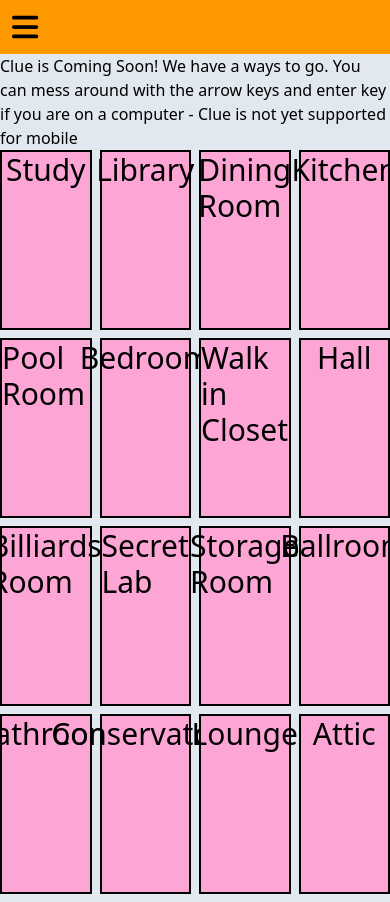
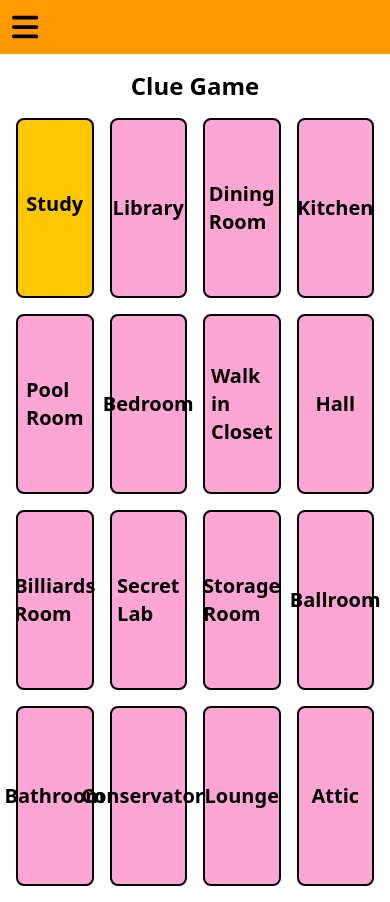
Before and after one commit to JamesDiStef/board-games, a React (Vite) app: page /clue in a window 390 px wide. Built offline with nearby package versions, Linux system fonts and the light colour scheme; no server answers.

Commit message:
enable clue on mobile

```diff
--- a/src/clue/ClueBoard.tsx
+++ b/src/clue/ClueBoard.tsx
@@ -9,6 +9,7 @@ import {
   openResponseModal,
   setUpGame,
 } from "./clueSlice";
+import Report from "./Report";
 
 export const ClueBoard = () => {
   const newApi = import.meta.env.VITE_NEW_API_URL;
@@ -243,21 +244,43 @@ export const ClueBoard = () => {
   };
 
   return (
-    <div>
-      <ClueComingSoon />
-      {isOpenModal && <GuessPanel />}
-      <div className="grid grid-cols-4 gap-2">
-        {board.map((room: any) => (
-          <div
-            key={room.id}
-            className="border-2 border-black bg-pink-300 h-[180px] w-full"
-          >
-            <div className="flex justify-center items-center text-3xl">
-              {room.type}
+    <div className="p-4 bg-white min-h-screen text-black">
+      <div className="text-center text-2xl font-bold mb-4">Clue Game</div>
+      <div className="relative">
+        {isOpenResponseModal && (
+          <div className="fixed inset-0 z-40 flex justify-center items-center bg-black/50">
+            <div className="w-full max-w-3xl flex justify-center items-center">
+              <Report />
             </div>
-            {player.roomId === room.id && <div>{playerName}</div>}
           </div>
-        ))}
+        )}
+        {isOpenModal && (
+          <div className="fixed inset-0 z-30 flex justify-center items-center bg-black/50">
+            <div className="w-full max-w-3xl flex justify-center items-center">
+              <GuessPanel />
+            </div>
+          </div>
+        )}
+        <div className="relative z-10">
+          <div className="grid grid-cols-4 gap-4">
+            {board.map((room: any) => (
+              <div
+                key={room.id}
+                className={`border-2 rounded-lg p-4 h-[180px] flex flex-col justify-center items-center cursor-pointer transition-transform transform hover:scale-105 ${
+                  player.roomId === room.id
+                    ? "bg-yellow-400 text-black"
+                    : "bg-pink-300"
+                }`}
+                onClick={() => dispatch(setPlayer(room.id))}
+              >
+                <div className="text-xl font-semibold">{room.type}</div>
+                {player.roomId === room.id && (
+                  <div className="mt-2">{playerName}</div>
+                )}
+              </div>
+            ))}
+          </div>
+        </div>
       </div>
     </div>
   );
```
